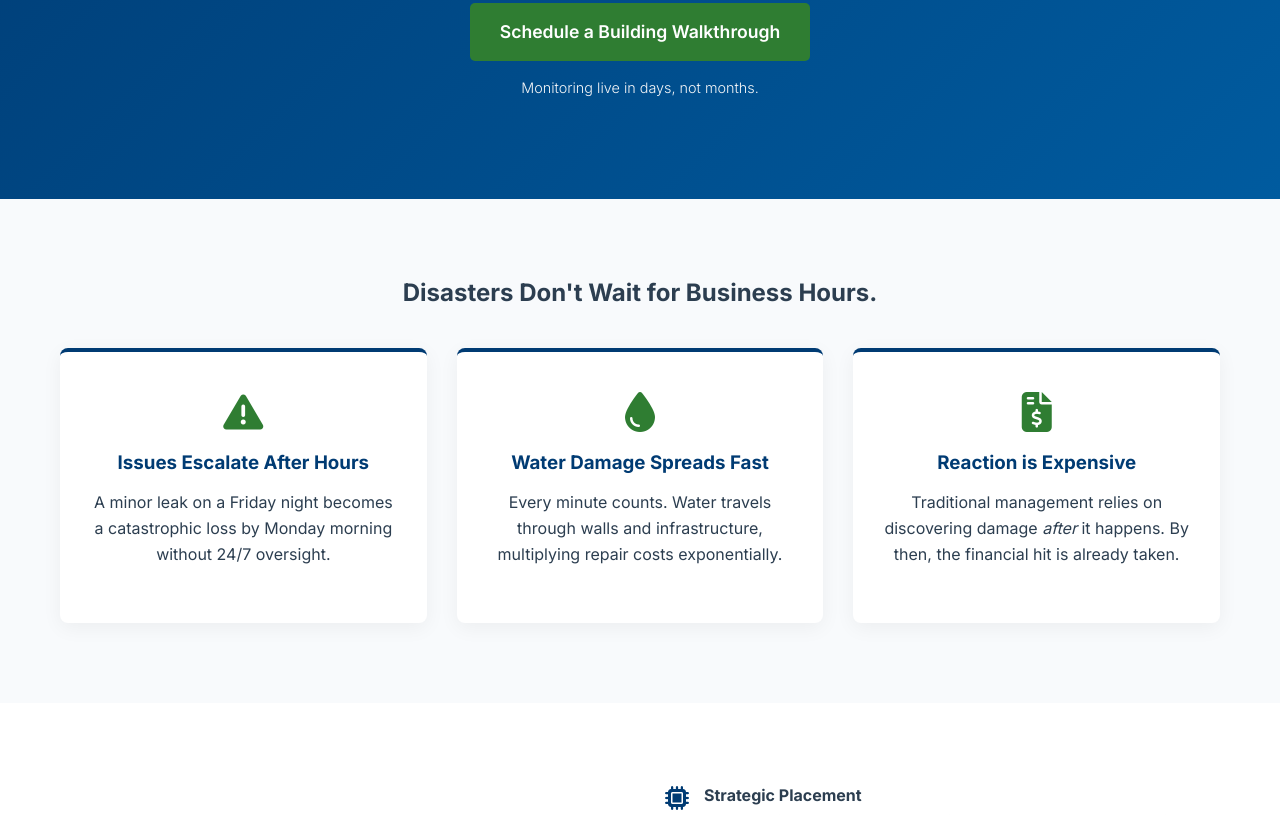
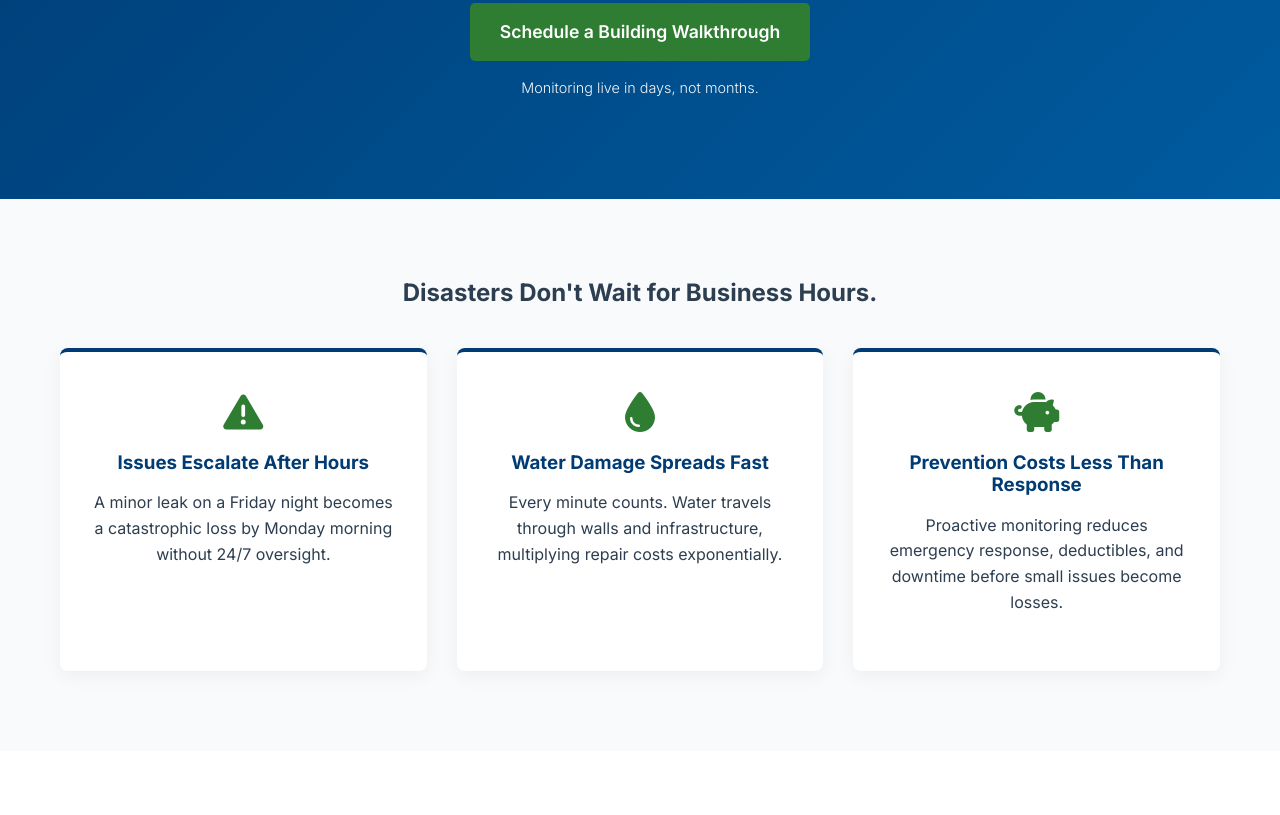
Before and after one commit to bhogan561/RMSPage, a website: page docs/index.html in a window 1280 px wide. Shown: the part 463-1278 px from the top of the page. Drawn offline with Linux system fonts and the light colour scheme.

Commit message:
Update prevention cost messaging

```diff
--- a/docs/index.html
+++ b/docs/index.html
@@ -702,9 +702,9 @@
                     <p>Every minute counts. Water travels through walls and infrastructure, multiplying repair costs exponentially.</p>
                 </article>
                 <article class="card">
-                    <i class="fa-solid fa-file-invoice-dollar" aria-hidden="true"></i>
-                    <h3>Reaction is Expensive</h3>
-                    <p>Traditional management relies on discovering damage <em>after</em> it happens. By then, the financial hit is already taken.</p>
+                    <i class="fa-solid fa-piggy-bank" aria-hidden="true"></i>
+                    <h3>Prevention Costs Less Than Response</h3>
+                    <p>Proactive monitoring reduces emergency response, deductibles, and downtime before small issues become losses.</p>
                 </article>
             </div>
         </div>
```
